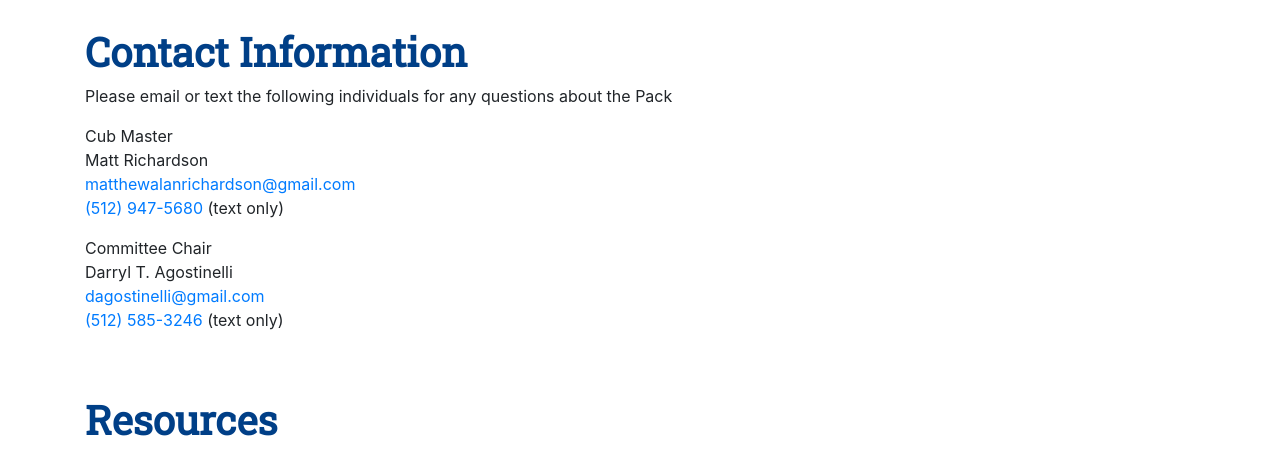
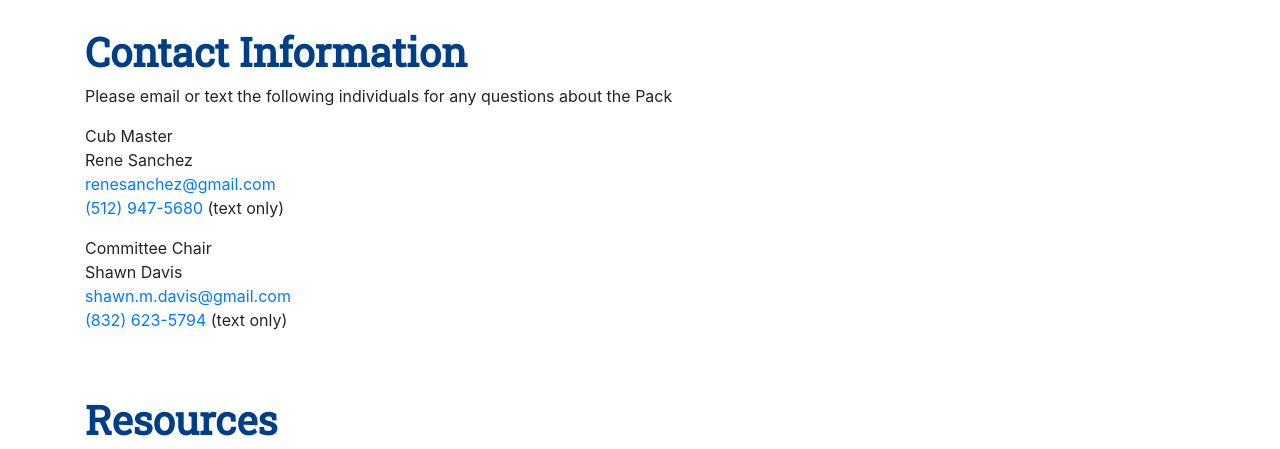
Before and after one commit to shawndavistx/pack1720.github.io, a website: page docs/index.html in a window 1280 px wide. Shown: the part 3400-3849 px from the top of the page. Drawn offline with nearby package versions, Linux system fonts and the light colour scheme.

Commit message:
update contact info

```diff
--- a/docs/index.html
+++ b/docs/index.html
@@ -331,10 +331,10 @@ h1, h2, h3, h4, h5, h6 {
 		 <p>
 			Cub Master
 			<br/>
-			Matt Richardson
+			Rene Sanchez
 			<br/>
-			<a href="mailto:matthewalanrichardson@gmail.com">
-			 matthewalanrichardson@gmail.com
+			<a href="mailto:renesanchez@gmail.com">
+				renesanchez@gmail.com
 			</a>
 			<br/>
 			<a href="tel:5129475680">
@@ -345,14 +345,14 @@ h1, h2, h3, h4, h5, h6 {
 		 <p>
 			Committee Chair
 			<br/>
-			Darryl T. Agostinelli
+			Shawn Davis
 			<br/>
-			<a href="mailto:dagostinelli@gmail.com">
-			 dagostinelli@gmail.com
+			<a href="mailto:shawn.m.davis@gmail.com">
+				shawn.m.davis@gmail.com
 			</a>
 			<br/>
 			<a href="tel:5125853246">
-			 (512) 585-3246
+			 (832) 623-5794
 			</a>
 			(text only)
 		 </p>
```
